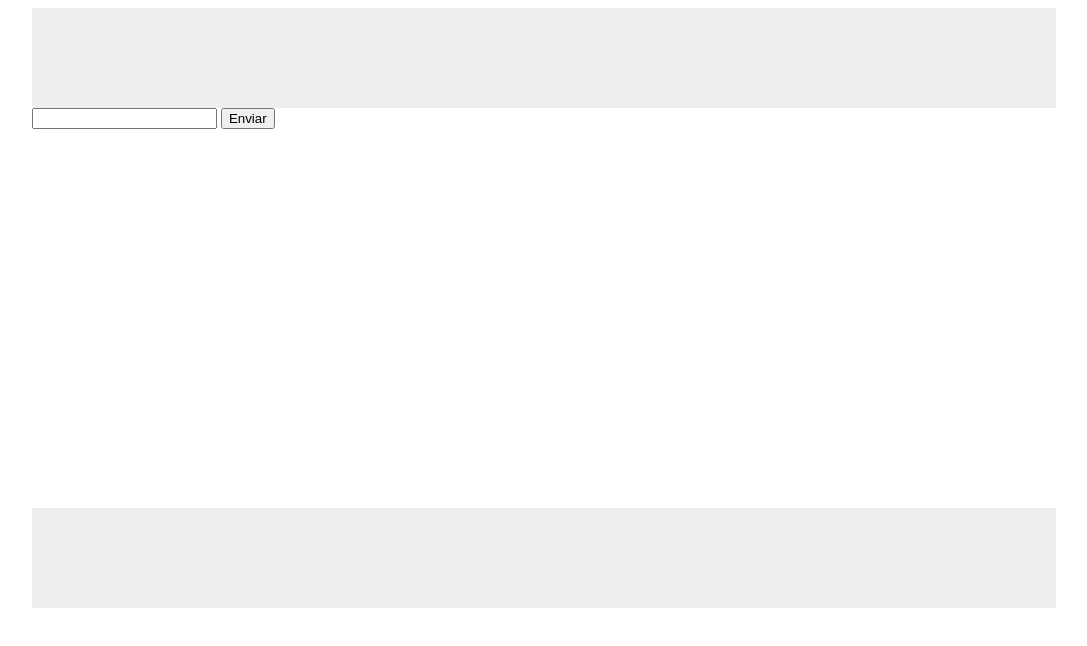
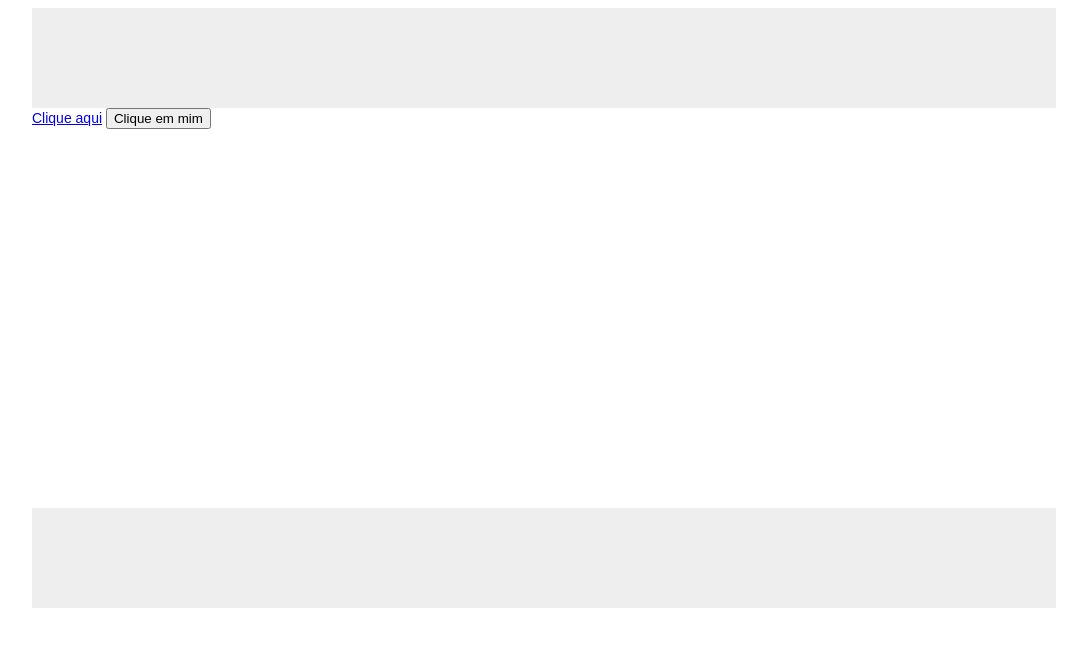
Before and after one commit to vitaooo/vue_studying, a plain HTML site: page index.html in a window 1280 px wide. Shown: the whole page, without its empty margins (96-1183 px from the left). Drawn offline with nearby package versions, Linux system fonts and the light colour scheme.

Commit message:
atalho de directizes

```diff
--- a/index.html
+++ b/index.html
@@ -15,14 +15,10 @@
         </header>
         <section class="container">
             <section class="container_content">
-
-                <form v-on:submit.prevent="enviou">
-
-                    <input type="text" />
-
-                    <input type="submit" value="Enviar">
-
-                </form>
+                <!--v-bind == :''-->
+                <a :href="url">Clique aqui</a>
+                <!--v-on == @  casos de evento.-->
+                <button @click="fazAlgumaCoisa">Clique em mim</button>
 
             </section>
             <aside class="container_sidebar">
--- a/script.js
+++ b/script.js
@@ -1,11 +1,11 @@
 let app = new Vue({
     el:'#app',
     data:{
-        n:14
+        url:'https://b7web.com.br'
     },
-    methods:{
-        enviou:() => {
-            alert("Enviou");
+    methods: {
+        fazAlgumaCoisa:()=>{
+            alert("FEZ!");
         }
-    }
+    },
 });
```
